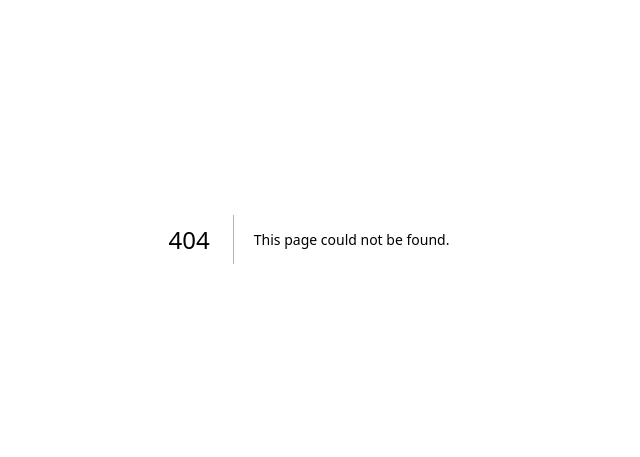
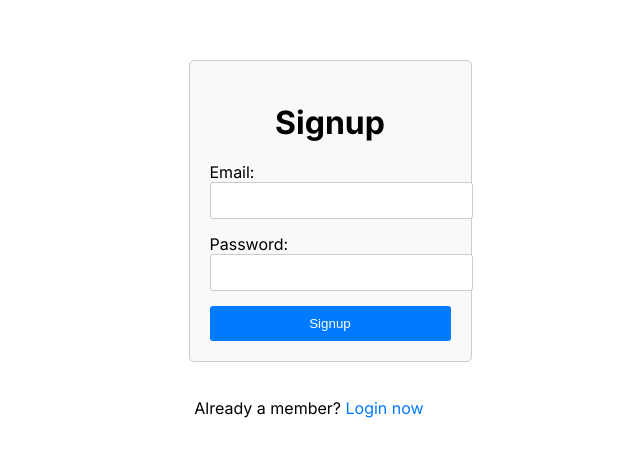
Before and after one commit to Nadim-Nahle/massyve-frontend, a Next.js app in the folder frontend/: page /signup in a window 1280 px wide. Before the commit this address had no page. Shown: the part 161-618 px from the top of the page, without its empty margins (331-971 px from the left). Built offline with nearby package versions, Linux system fonts and the light colour scheme.

Commit message:
Add signup page

```diff
--- /dev/null
+++ b/frontend/src/app/signup/page.jsx
@@ -0,0 +1,38 @@
+"use client";
+import { useState } from 'react';
+import Link from 'next/link'; // Import Link from Next.js
+
+const SignupPage = () => {
+  const [email, setEmail] = useState('');
+  const [password, setPassword] = useState('');
+
+  const handleSubmit = (e) => {
+    e.preventDefault();
+    // Handle Signup logic here
+    console.log('Signup form submitted');
+  };
+
+  return (
+    <div className="container">
+      <div className="form-container">
+        <form className="form" onSubmit={handleSubmit}>
+          <h1>Signup</h1>
+          <div className="form-group">
+            <label>Email:</label>
+            <input className="form-control" type="email" value={email} onChange={(e) => setEmail(e.target.value)} />
+          </div>
+          <div className="form-group">
+            <label>Password:</label>
+            <input className="form-control" type="password" value={password} onChange={(e) => setPassword(e.target.value)} />
+          </div>
+          <button className="btn btn-primary" type="submit">Signup</button>
+        </form>
+      </div>
+      <div className="register-link">
+        <p>Already a member? <Link href="/signup">Login now</Link></p>
+      </div>
+    </div>
+  );
+};
+
+export default SignupPage;
```
